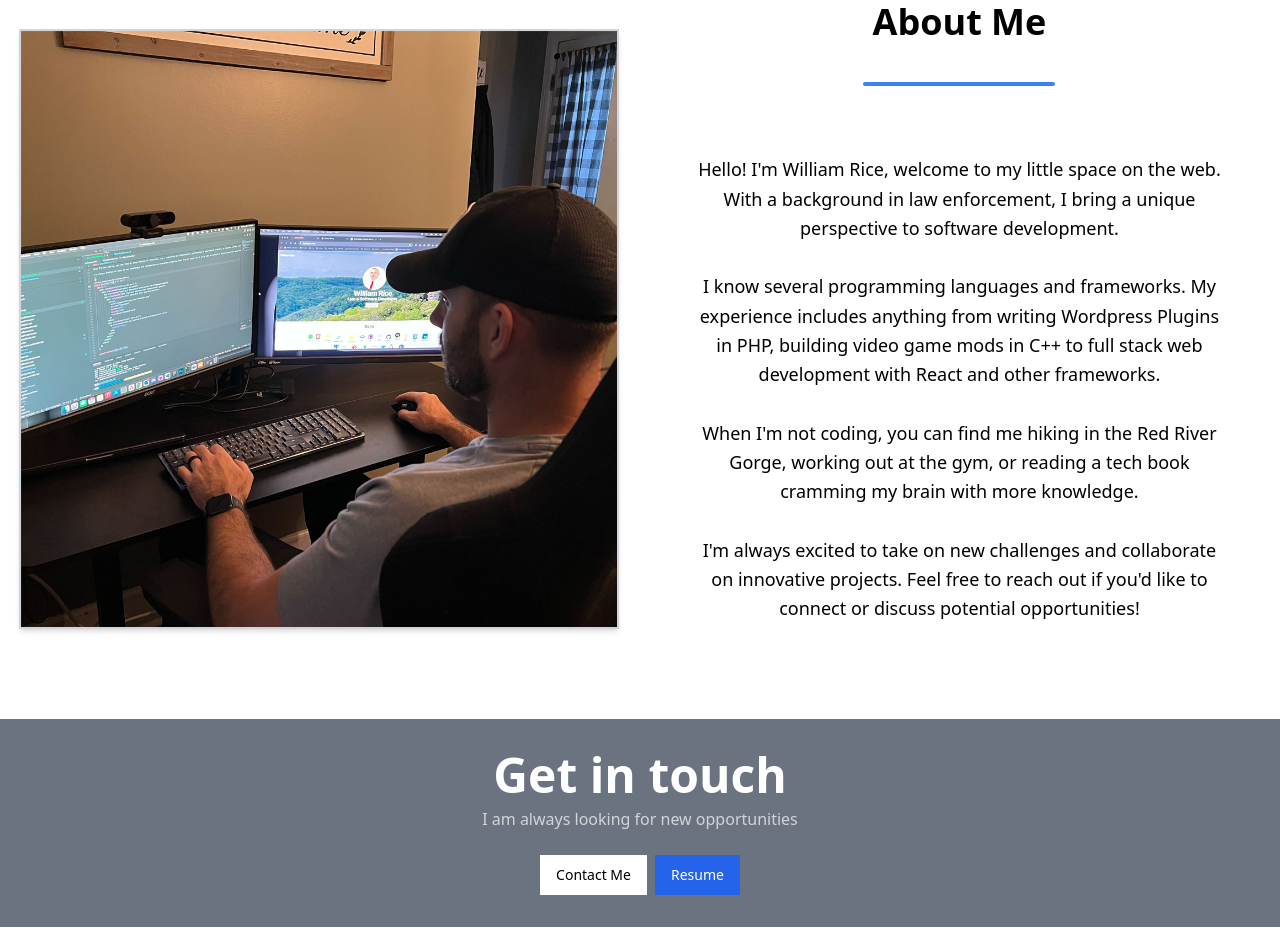
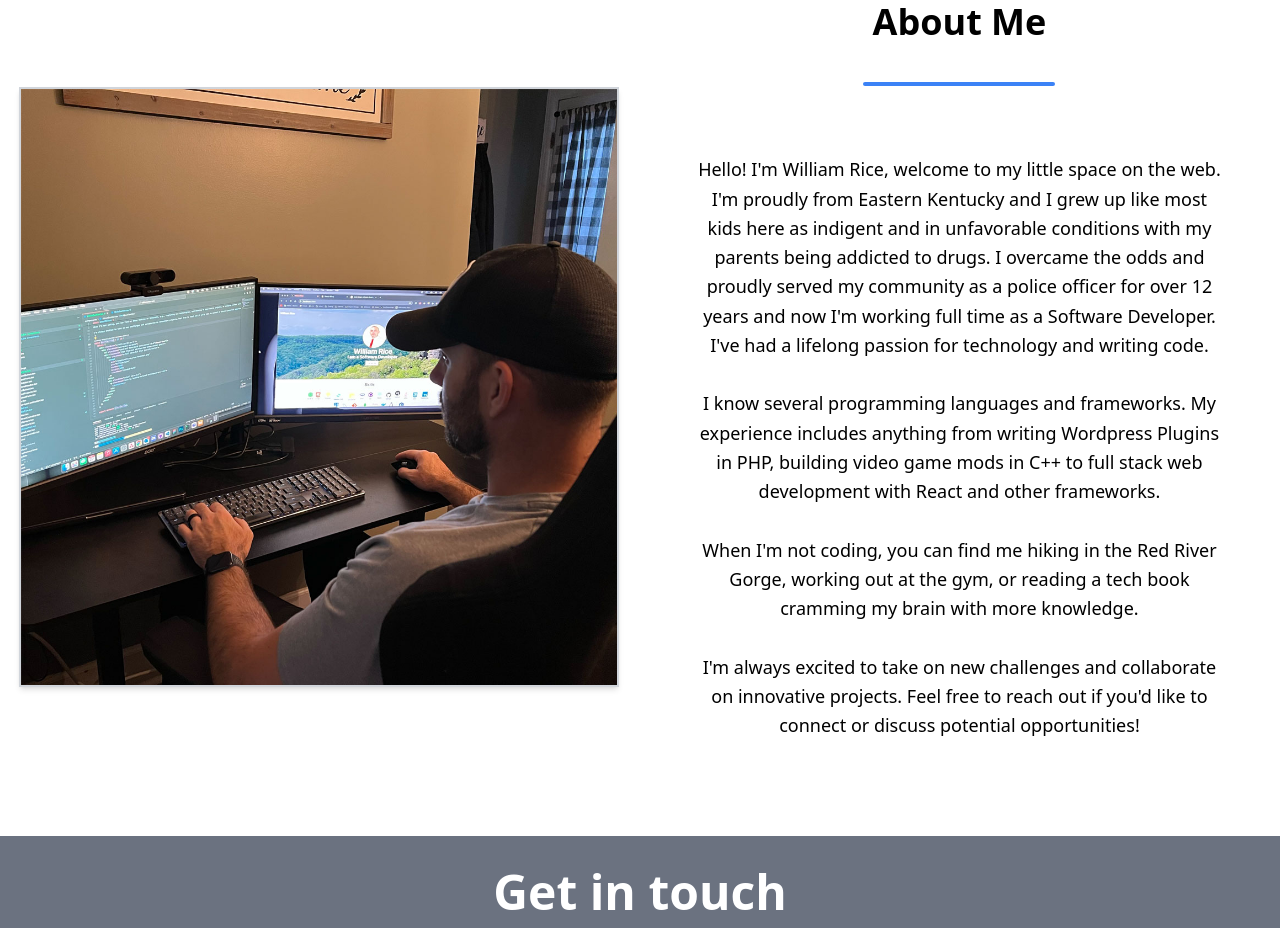
Before and after one commit to williamrice/williamarice-web, a Next.js app: page / in a window 1280 px wide. Shown: the part 1120-2048 px from the top of the page. Built offline with nearby package versions, Linux system fonts and the light colour scheme; no server answers; the database is empty.

Commit message:
updated about me text

```diff
--- a/components/AboutSection.tsx
+++ b/components/AboutSection.tsx
@@ -3,7 +3,7 @@ import Image from "next/image";
 import Divider from "./Divider";
 
 const aboutMeText = `
-Hello! I'm William Rice, welcome to my little space on the web. With a background in law enforcement, I bring a unique perspective to software development.
+Hello! I'm William Rice, welcome to my little space on the web. I'm proudly from Eastern Kentucky and I grew up like most kids here as indigent and in unfavorable conditions with my parents being addicted to drugs. I overcame the odds and proudly served my community as a police officer for over 12 years and now I'm working full time as a Software Developer. I've had a lifelong passion for technology and writing code.
 
 I know several programming languages and frameworks. My experience includes anything from writing Wordpress Plugins in PHP, building video game mods in C++ to full stack web development with React and other frameworks.
 
```
